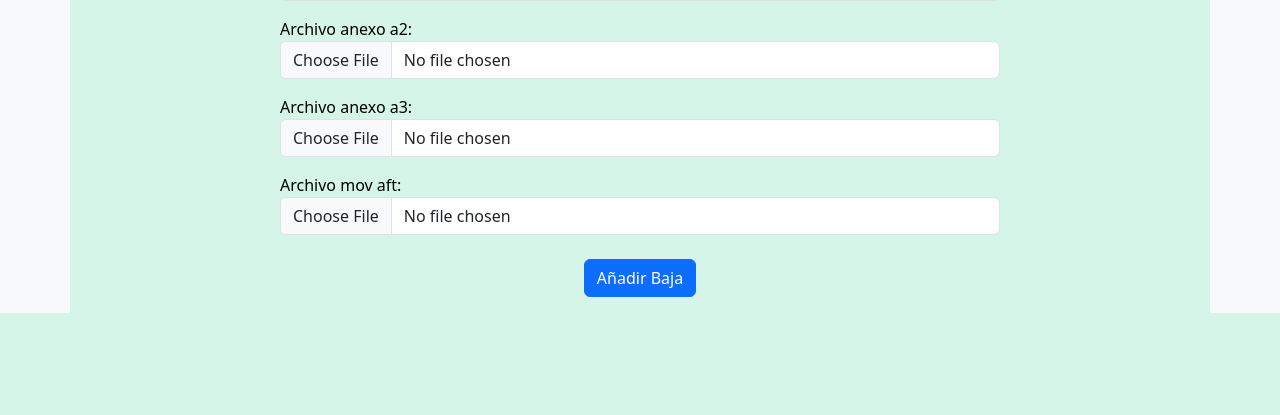
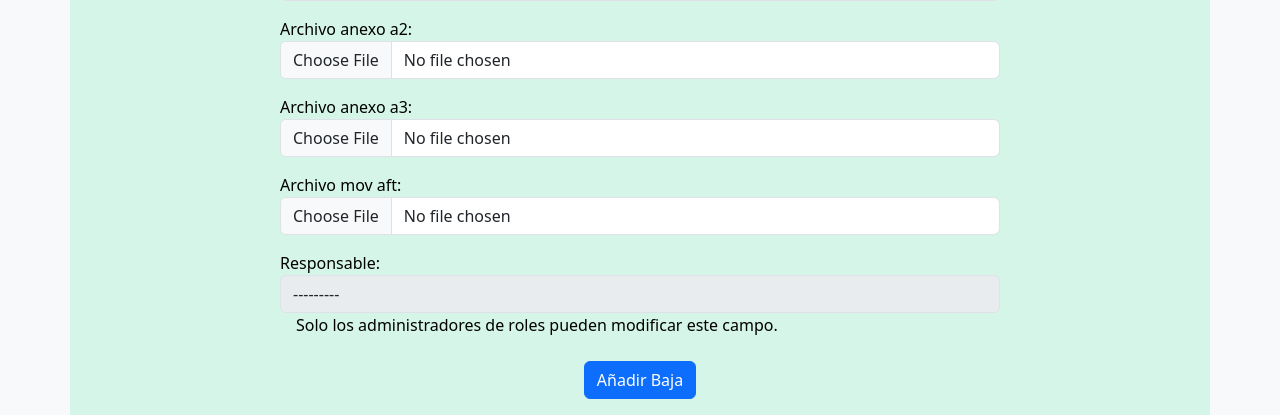
Before and after one commit to maikelamaran/bajas_tecnicas, a Django app: page /bajas/crear-baja/ in a window 1280 px wide. Shown: the part 2081-2496 px from the top of the page. Before the commit the page ends 2394 px from the top, so only its background shows below. Run offline with Django 5.2, Linux system fonts and the light colour scheme.

Commit message:
subiendo cambios, ya se declara un responsable en las bajas, cambio A1 primero que anex A y cualquiera crea una baja

```diff
--- a/bajastecnicas/bajas/forms.py
+++ b/bajastecnicas/bajas/forms.py
@@ -1,9 +1,17 @@
 from django import forms
 from . import models
 from .choices import ESTADO_ACTUAL_CHOICES, ESTADO_CHOICES, MOTIVO_BAJA_CHOICES, DESTINO_FINAL_CHOICES, ANEXOS_CHOICES, UNIDAD_ORGANIZATIVA_CHOICES, DETALLES_CHOICES,AREA_PERTENECE
+from django.contrib.auth.models import User
 
 class BajasForm(forms.ModelForm):
+    def __init__(self, *args, **kwargs):
+        user = kwargs.pop('user', None)  # Recibe el usuario desde la vista
+        super().__init__(*args, **kwargs)
 
+        # Deshabilitar el campo responsable si no tiene permiso
+        if user and not (user.is_superuser or user.has_perm("users.administrador_roles")):
+            self.fields['responsable'].disabled = True
+            self.fields['responsable'].help_text = "Solo los administradores de roles pueden modificar este campo."
 
     # Campos del formulario
     class Meta:
@@ -11,7 +19,7 @@ class BajasForm(forms.ModelForm):
         fields = [
             "no_inv", "inm_herramienta", "denominacion_SAP", "unidad_org", "area_pertenece","fabricante","modelo","estado_actual","descripcion_est_actual","uso_actual","foto", "observaciones",
             "estado", "motivo_baja", "destino_final", "años_explotacion", "valor_residual",
-            "detalle","argumento_deteriorado","argumento_obsoleto", "fecha_solicitud","archivo_anexo_0", "archivo_anexo_a", "archivo_anexo_a1","archivo_anexo_a2","archivo_anexo_a3", "archivo_mov_aft"
+            "detalle","argumento_deteriorado","argumento_obsoleto", "fecha_solicitud","archivo_anexo_0", "archivo_anexo_a", "archivo_anexo_a1","archivo_anexo_a2","archivo_anexo_a3", "archivo_mov_aft","responsable"
         ]
 
 
@@ -52,8 +60,8 @@ class BajasForm(forms.ModelForm):
             'archivo_anexo_a2': forms.ClearableFileInput(attrs={'class': 'form-control'}),
             'archivo_anexo_a3': forms.ClearableFileInput(attrs={'class': 'form-control'}),
 
-            'archivo_mov_aft': forms.ClearableFileInput(attrs={'class': 'form-control'})
-
+            'archivo_mov_aft': forms.ClearableFileInput(attrs={'class': 'form-control'}),
+            'responsable': forms.Select(attrs={'class': 'form-control'})
         }
 
     # def clean_valor_residual(self):
--- a/bajastecnicas/bajas/models.py
+++ b/bajastecnicas/bajas/models.py
@@ -52,6 +52,7 @@ class Bajas(models.Model):
     aprobado_anexoA = models.BooleanField(default=False)
     aprobado_anexoA2 = models.BooleanField(default=False)
     aprobado_anexoA3 = models.BooleanField(default=False)
+    responsable = models.ForeignKey(User, on_delete=models.SET_NULL, null=True, blank=True)
 
 
     #de esta forma hago que las propiedades anexo_a, anexo_a1, a2, y a3 sean computados,
--- a/bajastecnicas/bajas/templates/bajas/bajas_list.html
+++ b/bajastecnicas/bajas/templates/bajas/bajas_list.html
@@ -280,7 +280,7 @@
                             {% endif %}
                              <!--botones para hacer los anexos -->
                              <!--inicio de anexo A-->
-                            {% if puede_aprobar_anexo_a and baja.listopara_anexo_A and not baja.archivo_anexo_a and baja.archivo_anexo_0 and not baja.aprobado_anexoA %}
+                            {% if puede_aprobar_anexo_a and baja.listopara_anexo_A and not baja.archivo_anexo_a and baja.archivo_anexo_a1 and not baja.aprobado_anexoA %}
                                 <a href="{% url 'bajas:aprobar_anexoA' baja.id %}" class="btn btn-warning me-2">Aprobar Anex A</a>
                             {% endif %}
                             {% if puede_llenar_anexo_a and baja.listopara_anexo_A and not baja.archivo_anexo_a and not baja.informacion_anexo_a_completa and baja.aprobado_anexoA %}
@@ -292,7 +292,7 @@
                             <!--fin de anexo A-->
 
                             <!--inicio de anexo A1-->
-                            {% if puede_aprobar_anexo_a1 and baja.listopara_anexo_A1 and not baja.archivo_anexo_a1 and baja.archivo_anexo_a and not baja.aprobado_anexoA1 %}
+                            {% if puede_aprobar_anexo_a1 and baja.listopara_anexo_A1 and not baja.archivo_anexo_a1 and baja.archivo_anexo_0 and not baja.aprobado_anexoA1 %}
                                 <a href="{% url 'bajas:aprobar_anexoA1' baja.id %}" class="btn btn-warning me-2">Aprobar Anex A1</a>
                             {% endif %}
                             {% if puede_llenar_anexo_a1  and baja.listopara_anexo_A1 and not baja.archivo_anexo_a1 and not baja.informacion_anexo_a1_completa and baja.aprobado_anexoA1 %}
--- a/bajastecnicas/bajas/views.py
+++ b/bajastecnicas/bajas/views.py
@@ -152,7 +152,7 @@ def bajas_page(request, id):
 def crear_baja(request):
     if request.method == 'POST':
         # Asegúrate de incluir request.FILES para manejar imágenes
-        form = BajasForm(request.POST, request.FILES)
+        form = BajasForm(request.POST, request.FILES, user=request.user)  # 👈 paso user aqui para poder manejar lo de solo ciertos usuarios editar responsable, pq pregunto siempre si eres cierto role
 
         # Si el formulario es válido
         if form.is_valid():
@@ -173,11 +173,11 @@ def crear_baja(request):
                 if pisa_status.err:
                     return render(request, 'bajas/error.html', {'mensaje': 'Error al generar el PDF a0'})
             baja.archivo_anexo_0 = pdf_path_0
-            baja.listopara_anexo_A = True
+            baja.listopara_anexo_A1 = True
             baja.save()
             return redirect('bajas:list')
     else:
-        form = BajasForm()
+        form = BajasForm(user=request.user)
 
     # Cargar el archivo Excel para autocompletar los campos
     excel_path = os.path.join(settings.MEDIA_ROOT, 'uploaded/inventario.xlsx')
@@ -225,12 +225,12 @@ def editar_baja(request, id):
     baja = get_object_or_404(Bajas, pk=id)
     is_ledesma = request.user.username.lower() == 'ledesma'
     if request.method == 'POST':
-        form = BajasForm(request.POST, request.FILES, instance=baja)
+        form = BajasForm(request.POST, request.FILES, instance=baja, user=request.user)  # 👈 PASAR user AQUÍ
         if form.is_valid():
             form.save()
             return redirect('bajas:list')
     else:
-        form = BajasForm(instance=baja)
+        form = BajasForm(instance=baja, user=request.user)  # 👈 PASAR user AQUÍ
     return render(request, 'bajas/editar_bajas.html', {'form': form, 'baja': baja, 'is_ledesma': is_ledesma})
 
 
@@ -422,7 +422,7 @@ def crear_anexoA(request, id):
 
         # Guardar la ruta del archivo PDF en el modelo
         baja.archivo_anexo_a = pdf_path
-        baja.listopara_anexo_A1 = True
+        baja.listopara_anexo_A2 = True
 
         baja.save()
 
@@ -478,7 +478,7 @@ def crear_anexoA1(request, id):
 
         # Guardo la ruta del archivo PDF en el modelo
         baja.archivo_anexo_a1 = pdf_path_a1
-        baja.listopara_anexo_A2 = True
+        baja.listopara_anexo_A = True
 
         baja.save()
 
--- a/bajastecnicas/templates/layout.html
+++ b/bajastecnicas/templates/layout.html
@@ -86,11 +86,11 @@
               <a class="nav-link" href="{% url 'bajas:list' %}">Solicitudes</a>
             </li>
             {% if user.is_authenticated %}
-              {% if user.username == 'ledesma' %}
+              {% comment %} {% if user.username == 'ledesma' %} {% endcomment %}
               <li class="nav-item">
                 <a class="nav-link" href="{% url 'bajas:crear-baja' %}">Crear Solicitud</a>
               </li>
-              {% endif %}
+              {% comment %} {% endif %} {% endcomment %}
             {% else %}
               <li class="nav-item">
                 <a class="nav-link" href="{% url 'users:register' %}">Registrarse</a>
```
Also changed, not shown: bajastecnicas/bajas/migrations/0013_bajas_responsable.py (added).
